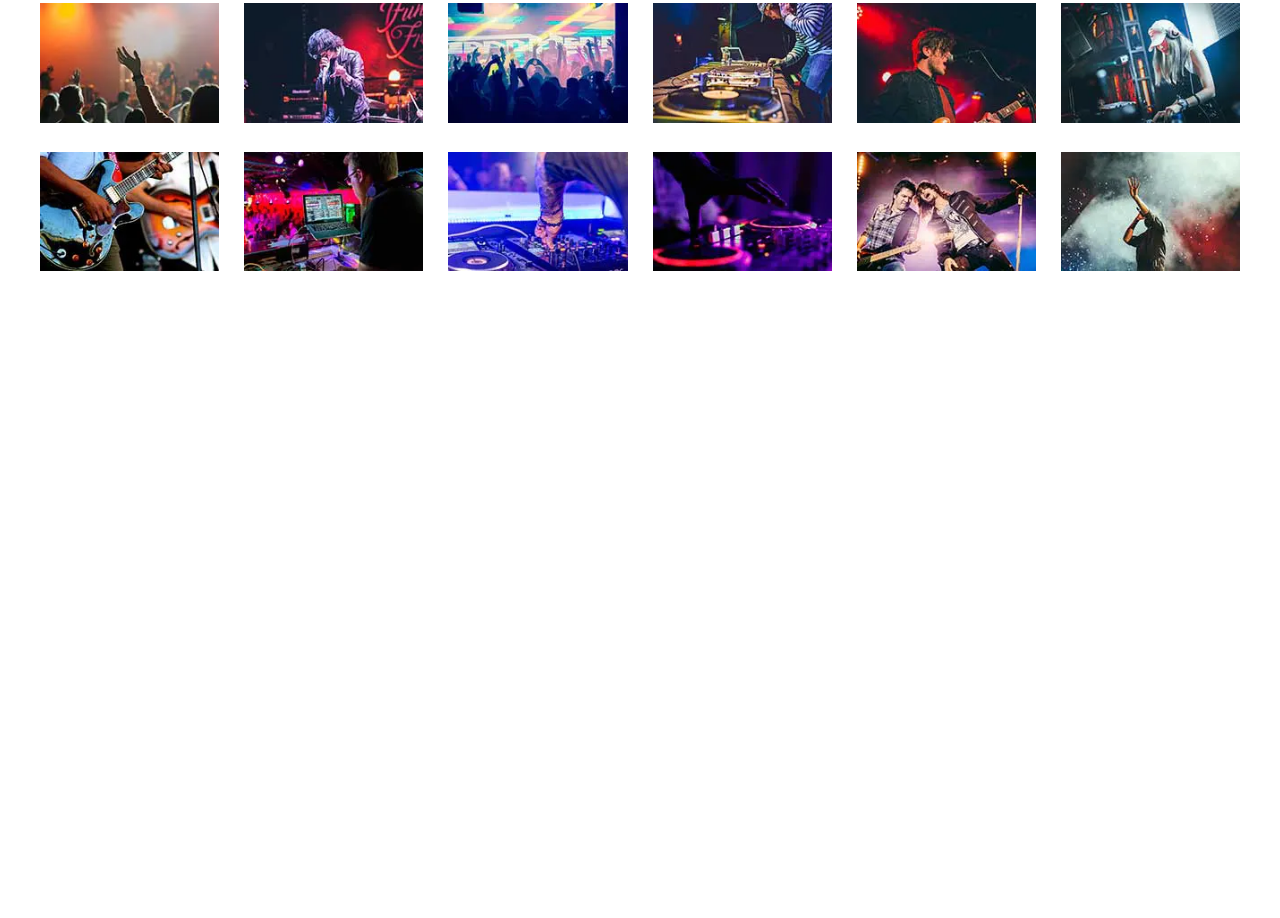
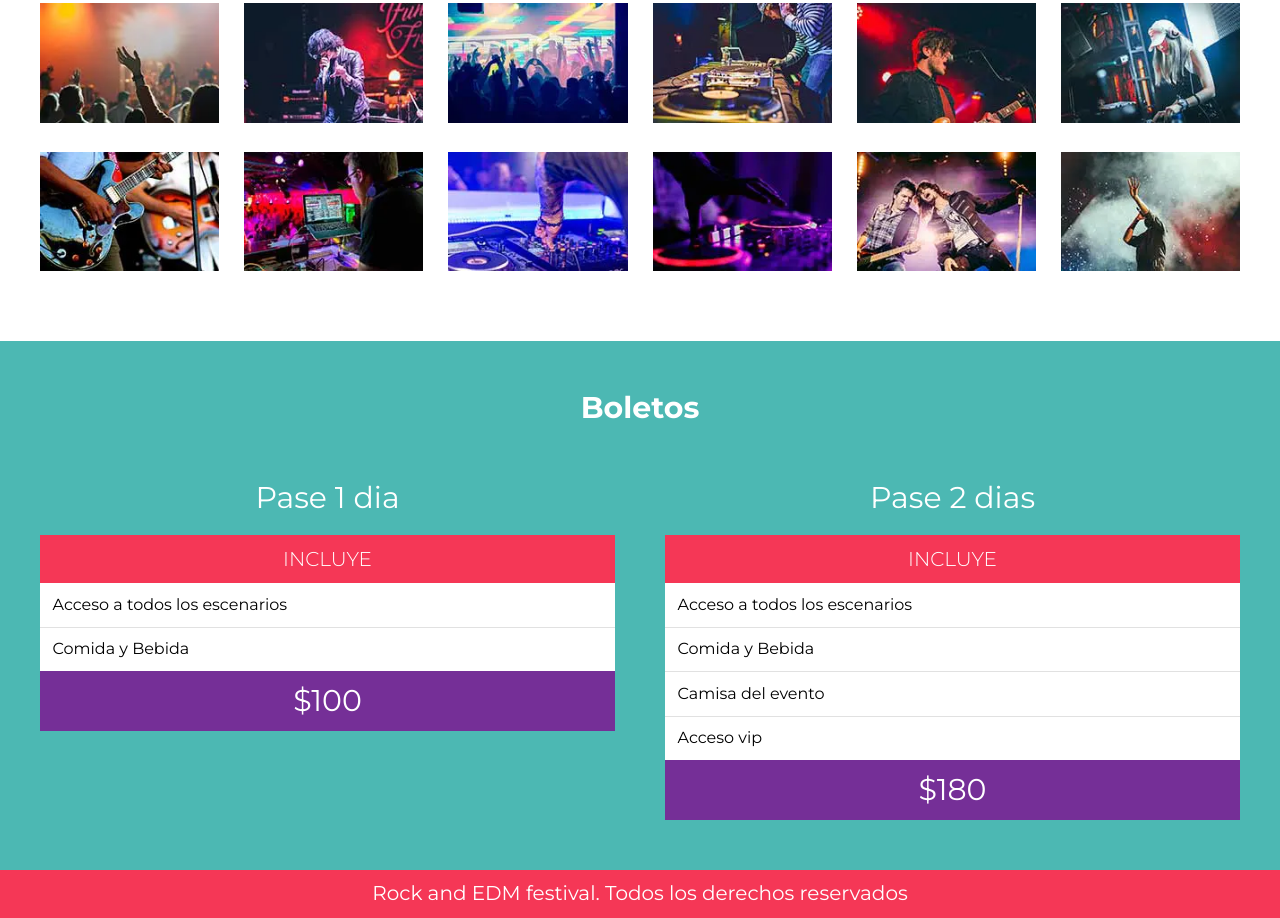
Before and after one commit to VincenzoDelre/FestivalMusica_inicio, a website: page index.html in a window 1280 px wide. Shown: the part 2514-3432 px from the top of the page. Before the commit the page ends 2855 px from the top, so only its background shows below. Drawn offline with Linux system fonts and the light colour scheme.

Commit message:
proyecto terminado

```diff
--- a/index.html
+++ b/index.html
@@ -13,9 +13,9 @@
         <h1>Rock & EDM Festival</h1>
 
         <nav class="navegacion-principal">
-          <a href="#">Line Up</a>
-          <a href="#">Galeria</a>
-          <a href="#">Boleto</a>
+          <a href="#lineup">Line Up</a>
+          <a href="#galeria">Galeria</a>
+          <a href="#boletos">Boleto</a>
         </nav>
 
       </div>
@@ -49,7 +49,7 @@
       </div>
     </div>
 
-    <section class="lineup"> <!-- usar section cuando el primer hijo es un heading -->
+    <section id='lineup' class="lineup"> <!-- usar section cuando el primer hijo es un heading -->
         <h3>Line Up</h3>
 
         <p class="dia"> Viernes 21</p>
@@ -108,12 +108,106 @@
         </div>
     </section>
 
-    <section class="galeria contenedor">
+    <section id="galeria" class="galeria contenedor">
       <h3>Galeria</h3>
 
       <ul class="galeria-imagenes"></ul>
     </section>
 
+    <section id="boletos" class='boletos bg-verde'>
+      <h3>Boletos</h3>
+
+      <div class="contenedor-boletos contenedor">
+        <div class="basico plan">
+          <p>Pase 1 dia</p>
+
+          <table class="pase">
+            <thead>
+              <tr>
+                <th> Incluye
+                </th>
+              </tr>
+            </thead>
+
+            <tbody>
+              <tr>
+                <td>
+                  Acceso a todos los escenarios
+                </td>
+              </tr>
+              <tr>
+                <td>
+                  Comida y Bebida
+                </td>
+              </tr>
+
+            </tbody>
+
+            <tfoot>
+              <tr>
+                <td>
+                  $100
+                </td>
+              </tr>
+
+            </tfoot>
+          </table>
+        </div>
+        <div class="premium plan">
+          <p>Pase 2 dias</p>
+
+          <table class="pase">
+            <thead>
+              <tr>
+                <th> Incluye
+                </th>
+              </tr>
+            </thead>
+
+            <tbody>
+              <tr>
+                <td>
+                  Acceso a todos los escenarios
+                </td>
+              </tr>
+              <tr>
+                <td>
+                  Comida y Bebida
+                </td>
+              </tr>
+              <tr>
+                <td>
+                  Camisa del evento
+                </td>
+              </tr>
+              <tr>
+                <td>
+                Acceso vip
+                </td>
+              </tr>
+
+            </tbody>
+
+            <tfoot>
+              <tr>
+                <td>
+                  $180
+                </td>
+              </tr>
+
+            </tfoot>
+          </table>
+
+        </div>
+
+      </div>
+
+    </section>
+
+    <footer class="footer">
+      <p>Rock and EDM festival. Todos los derechos reservados</p>
+    </footer>
+
     <script src='build/js/bundle.js'></script>
 
   </body>
--- a/src/js/app.js
+++ b/src/js/app.js
@@ -1 +1,40 @@
-console.log('LISTO');
+document.addEventListener('DOMContentLoaded', function() {
+  scrollNav();
+
+  navegacionfija();
+});
+
+function navegacionfija() {
+
+  //Registrar el elemento observer
+  const observer = new IntersectionObserver ( function (entries) {
+
+    const barra = document.querySelector('.header');
+
+    if(entries[0].isIntersecting) {
+        barra.classList.remove('fijo');
+    } else {
+        barra.classList.add('fijo');
+    }
+
+  });
+
+  //Elemento a observar
+  observer.observe(document.querySelector('.sobre-festival'));
+}
+
+
+function scrollNav() {
+  const enlaces = document.querySelectorAll('.navegacion-principal a');
+
+  enlaces.forEach( function( enlace) { //diferencia entre map y foreach
+    enlace.addEventListener('click', function(e) {
+      e.preventDefault();
+
+      const seccion = document.querySelector(e.target.attributes.href.value);
+      seccion.scrollIntoView({
+        behavior:'smooth'
+      });
+    });
+  });
+}
--- a/src/scss/app.scss
+++ b/src/scss/app.scss
@@ -9,3 +9,5 @@
 @import 'layout/festival';
 @import 'layout/lineup';
 @import 'layout/galeria';
+@import 'layout/boletos';
+@import 'layout/footer';
--- /dev/null
+++ b/src/scss/layout/_boletos.scss
@@ -0,0 +1,62 @@
+.boletos {
+  padding: $separacion 0;
+  h3 {
+    text-align: center;
+    color: $blanco;
+  }
+
+  .contenedor-boletos {
+    margin-top: $separacion / 2;
+    @include grid(2, $separacion);
+  }
+
+  .plan{
+    p{
+      color: $blanco;
+      font-size: 3rem;
+      text-align: center;
+      margin-bottom: 2rem;
+    }
+  }
+}
+
+.pase {
+  width: 100%;
+  border-spacing: 0;
+  thead{
+    background-color: $rosa;
+    th {
+      padding: $separacion /4;
+      color: $blanco;
+      text-transform: uppercase;
+      font-weight: $delgada;
+      font-size: 2rem;
+    }
+  }
+  tbody {
+    background-color: $blanco;
+
+    td {
+      padding: $separacion /4;
+      border-bottom: 1px solid #e1e1e1;
+    }
+    tr {
+      &:last-of-type {
+        td {
+          border:none;
+        }
+      }
+    }
+  }
+  tfoot{
+    background-color: $morado;
+
+    td {
+      padding: $separacion /4;
+      text-align: center;
+      font-size: 3rem;
+      color: $blanco;
+    }
+
+  }
+}
--- /dev/null
+++ b/src/scss/layout/_footer.scss
@@ -0,0 +1,10 @@
+.footer {
+  background-color: $rosa;
+  padding: $separacion /4;
+  text-align: center;
+
+  p {
+    color: $blanco;
+    margin: 0;
+  }
+}
--- a/src/scss/layout/_header.scss
+++ b/src/scss/layout/_header.scss
@@ -22,6 +22,12 @@
       margin-bottom: 0;
     }
   }
+
+  &.fijo {
+    position:fixed;
+    width: 100%;
+    box-shadow: 0 .3rem .4rem #444; //1 sombreado ix to dx, sombreado top to bott, blue radio cuanto se expande la sombra, spred similar al anterior, color
+  }
 }
 
 .navegacion-principal {
```
Also changed, not shown: build/css/app.css, build/js/bundle.js.
